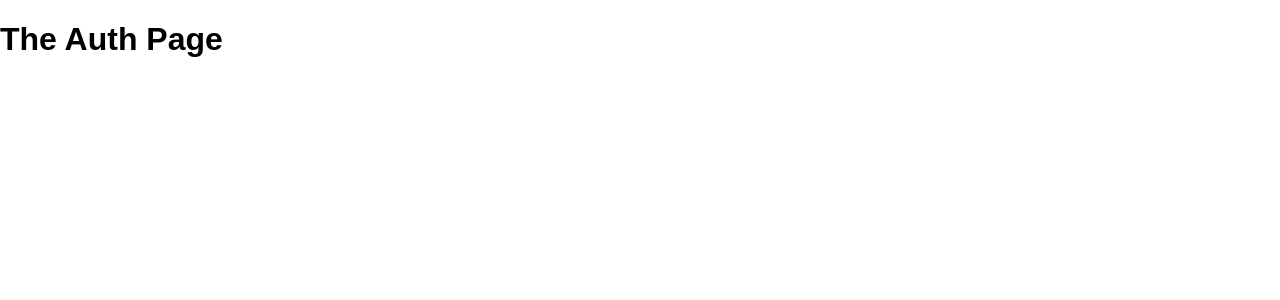
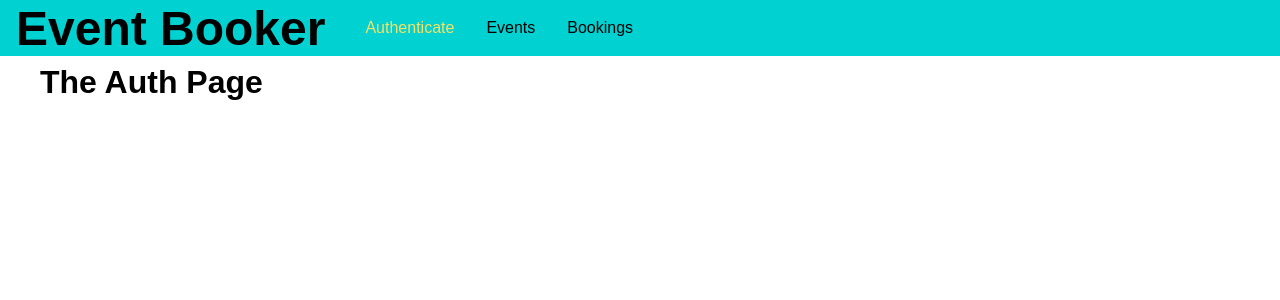
Before and after one commit to MG1982/EventBooker, a React (Create React App) app in the folder frontend/: page /auth in a window 1280 px wide. Shown: the top 300 px of the page. Built offline with nearby package versions, Linux system fonts and the light colour scheme; the HTML template or start-up script is replaced by a standard one.

Commit message:
Navbar
Created Naviagation component.

```diff
--- a/frontend/src/App.js
+++ b/frontend/src/App.js
@@ -1,6 +1,7 @@
 import React, { Component } from 'react';
 import { BrowserRouter, Route, Redirect, Switch } from "react-router-dom";
 
+import MainNavigation from "./components/Navigation/MainNavigation";
 import AuthPage from "./pages/Auth";
 import EventsPage from "./pages/Events";
 import BookingsPage from "./pages/Bookings";
@@ -9,12 +10,17 @@
   render() {
     return (
       <BrowserRouter>
+        <React.Fragment>
+          <MainNavigation />
+          <main className="main-content">
             <Switch>
               <Redirect from="/" to="/auth" exact />
               <Route path="/auth" component={AuthPage} />
               <Route path="/events" component={EventsPage} />
               <Route path="/bookings" component={BookingsPage} />
             </Switch>
+          </main>
+        </React.Fragment>
       </BrowserRouter>
     );
   }
--- /dev/null
+++ b/frontend/src/components/Navigation/MainNavigation.css
@@ -0,0 +1,46 @@
+.main-navigation {
+  position: fixed;
+  left: 0;
+  top: 0;
+  width: 100%;
+  height: 3.5rem;
+  background: #01d1d1;
+  padding: 0 1rem;
+  display: flex;
+  align-items: center;
+}
+
+.main-navigation__logo {
+  margin: 0;
+  font-size: 1.5rem;
+}
+
+.main-navigation__items {
+  margin-left: 1.5rem;
+}
+
+.main-navigation__items ul {
+  display: flex;
+  list-style: none;
+  margin: 0;
+  padding: 0;
+}
+
+.main-navigation__items li {
+  margin: 0 1rem;
+}
+
+.main-navigation__items a {
+  text-decoration: none;
+  color: #000;
+}
+
+.main-navigation__items a:hover,
+.main-navigation__items a:active,
+.main-navigation__items a.active {
+  color: #f8e264;
+}
+
+.main-content {
+  margin: 4rem 2.5rem;
+}
--- /dev/null
+++ b/frontend/src/components/Navigation/MainNavigation.js
@@ -0,0 +1,28 @@
+import React from "react";
+import { NavLink } from "react-router-dom";
+
+import "./MainNavigation.css";
+
+const mainNavigation = props => (
+    <header className="main-navigation">
+        <div className="main-navigation__logo">
+            <h1>Event Booker</h1>
+        </div>
+        <nav className="main-navigation__items">
+            <ul>
+                <li>
+                    <NavLink to="/auth">Authenticate</NavLink>
+                </li>
+                <li>
+                    <NavLink to="/events">Events</NavLink>
+                </li>
+                <li>
+                    <NavLink to="/bookings">Bookings</NavLink>
+                </li>
+            </ul>
+        </nav>
+    </header>
+);
+
+
+export default mainNavigation;
```
Lines whose indentation alone changed are shown as unchanged.
